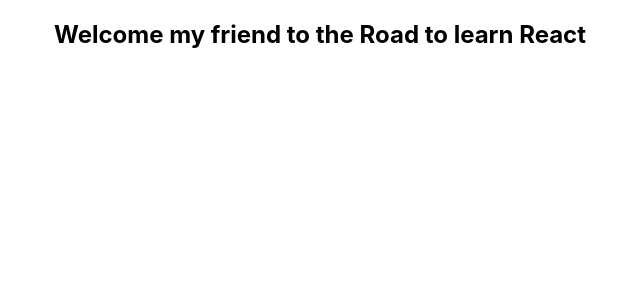
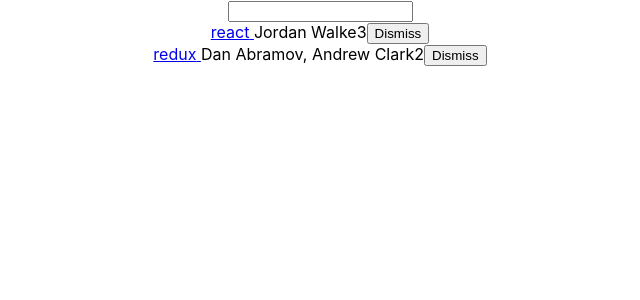
Before and after one commit to corem96/Road-to-Learn-React, a React (Create React App) app: page / in a window 1280 px wide. Shown: the top 300 px of the page, without its empty margins (320-960 px from the left). Built offline with nearby package versions, Linux system fonts and the light colour scheme.

Commit message:
feat: render and filter list. remove item

```diff
--- a/src/App.js
+++ b/src/App.js
@@ -17,12 +17,55 @@
   objectID: 1
 }];
 
+const isSearched = searchTerm =>
+  item => item.title.toLowerCase().includes(searchTerm.toLowerCase());
+
 class App extends React.Component {
+  constructor(props) {
+    super(props);
+
+    this.state = {
+      list,
+      searchTerm: ''
+    }
+
+    this.onSearchChange = this.onSearchChange.bind(this);
+    this.onDismiss = this.onDismiss.bind(this);
+  }
+
+  onSearchChange(event) {
+    this.setState({searchTerm: event.target.value});
+  }
+
+  onDismiss(id) {
+    const isNotId = item => item.objectID !== id;
+    const updatedList = this.state.list.filter(isNotId);
+
+    this.setState({list: updatedList});
+  }
+
   render() {
-    let welcome = 'Welcome my friend to the Road to learn React';
+    const { searchTerm, list } = this.state;
     return (
       <div className="App">
-        <h2>{welcome}</h2>
+        <form>
+          <input type="text" onChange={this.onSearchChange} value={searchTerm}/>
+        </form>
+        {list.filter(isSearched(searchTerm))
+          .map(item =>
+            <div key={item.objectID}>
+              <span>
+                <a href="{item.url}">{item.title} </a>
+              </span>
+              <span>{item.author}</span>
+              <span>{item.num_comments}</span>
+              <span>{item.ponts}</span>
+              <span>
+                <button onClick={() => this.onDismiss(item.objectID)}
+                  type="button">Dismiss</button>
+              </span>
+        </div>)
+      }
       </div>
     );
   }
```
